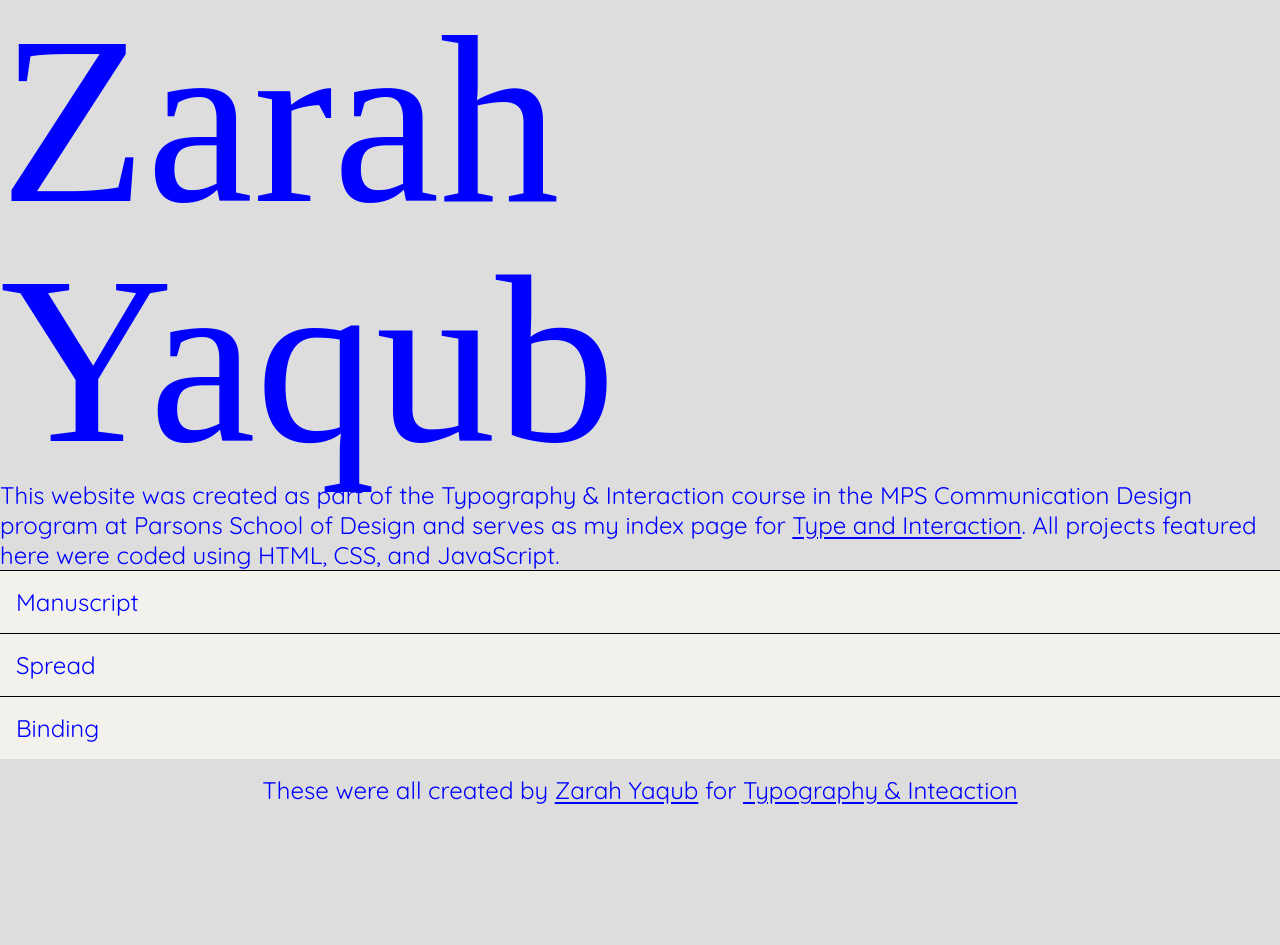
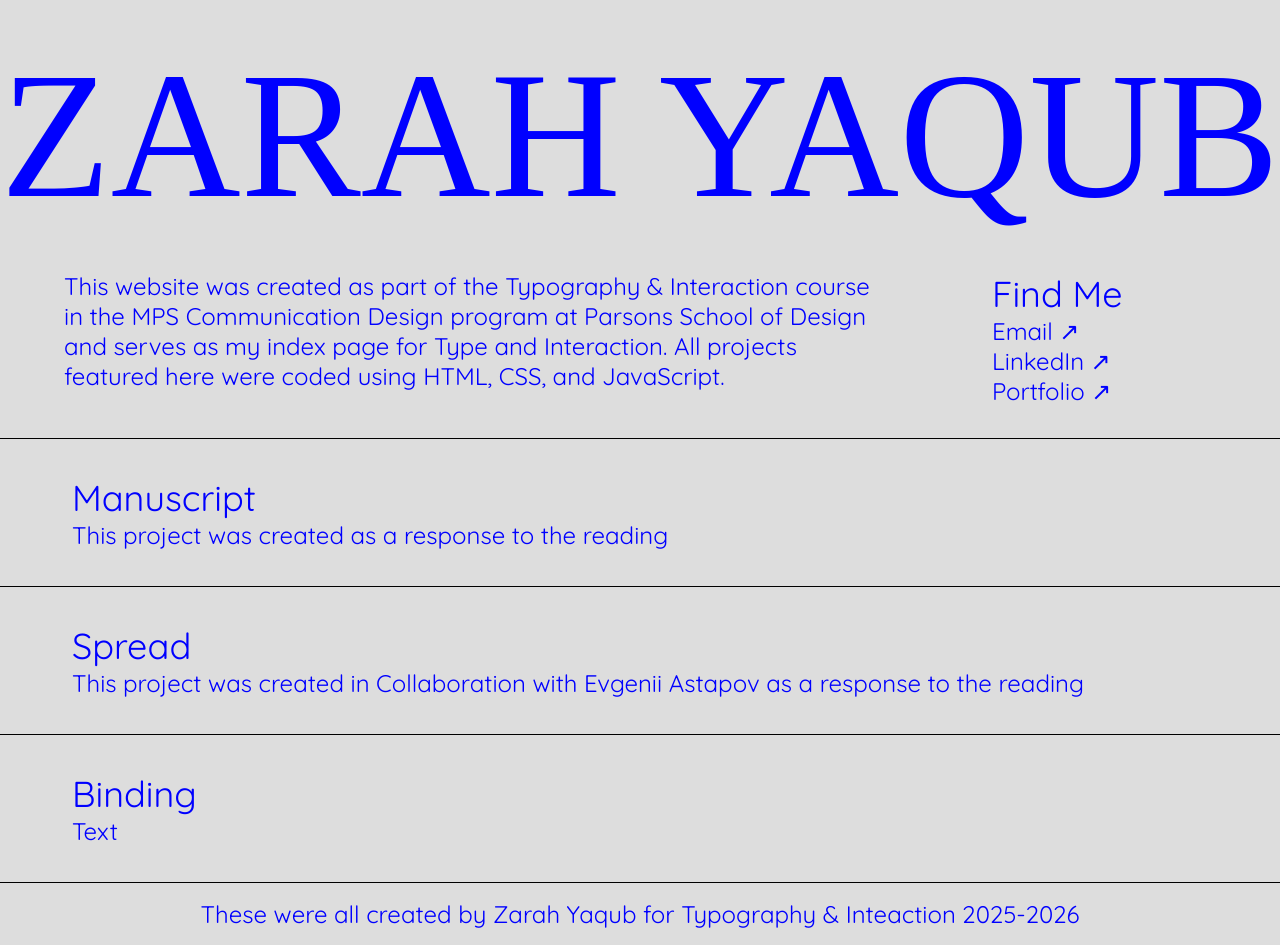
Before and after one commit to Zarah-byte/Zarah-byte.github.io, a plain HTML site: page index.html in a window 1280 px wide. Before the commit the page ends 821 px from the top, so only its background shows below. Drawn offline with Linux system fonts and the light colour scheme; a web font is replaced by a local one.

Commit message:
Revamp index layout and update styles
Restructured index.html to improve semantic layout, added an intro section and navigation links, and enhanced project descriptions. Updated style.css with new font sizing variables, improved flexbox layout for intro and navigation, and refined project list styling for better readability and consistency.

```diff
--- a/index.html
+++ b/index.html
@@ -18,28 +18,50 @@
 </head>
 
 <body>
-	<hgroup>
-		<h1>Zarah<br>Yaqub</h1>
-		<p>This website was created as part of the Typography & Interaction course in the MPS Communication Design program at Parsons School of Design and serves as my index page for <a href="https://typography-interaction-2526.github.io/">Type and Interaction</a>. All projects featured here were coded using HTML, CSS, and JavaScript.</p>
-	</hgroup>
+	<h1>Zarah Yaqub</h1>
+	<section class="intro">
+		<p>This website was created as part of the Typography & Interaction course in the MPS Communication Design
+			program at Parsons School of Design and serves as my index page for <a
+				href="https://typography-interaction-2526.github.io/">Type and Interaction</a>. All projects featured
+			here were coded using HTML, CSS, and JavaScript.</p>
+		<nav class="find_links">
+			<h2>Find Me</h2>
+			<ul>
+				<li><a href="mailto:zarahyaqubdesign@gmail.com">Email ↗</a></li>
+				<li><a href="#">LinkedIn ↗</a></li>
+				<li><a href="#">Portfolio ↗</a></li>
+			</ul>
+		</nav>
+	</section>
 
-	<ul>
+
+	<ul class="projects">
 		<a href="https://zarahyaqub.github.io/Project01_Manuscript/">
-		  <li class="project-1">Manuscript</li>
+			<li class="project-1">
+				<h2>Manuscript</h2>
+				This project was created as a response to the reading
+			</li>
+
 		</a>
-
 		<a href="https://astapable.github.io/Evgenii-X-Zarah/">
-		  <li class="project-2">Spread</li>
+			<li class="project-2">
+				<h2>Spread</h2>
+				<p>This project was created in Collaboration with Evgenii Astapov as a response to the reading</p>
+			</li>
 		</a>
 
 		<a href="https://zarahyaqub.github.io/project3-binding/">
-		  <li class="project-3">Binding</li>
+			<li class="project-3">
+				<h2>Binding</h2>
+				<p>Text
+			</li>
 		</a>
 	</ul>
 </body>
 
 <footer>
-	<p>These were all created by <a href="mailto:zarahyaqubdesign@gmail.com">Zarah Yaqub</a> for <a href="https://typography-interaction-2526.github.io/">Typography & Inteaction</a></p>
+	<p>These were all created by <a href="mailto:zarahyaqubdesign@gmail.com">Zarah Yaqub</a> for <a
+			href="https://typography-interaction-2526.github.io/">Typography & Inteaction 2025-2026</a></p>
 </footer>
 
 </html>
--- a/style.css
+++ b/style.css
@@ -4,56 +4,88 @@
 
 	/* ======FONTS====== */
 	--body-copy: 1.5rem;
-    --heading-copy: calc(var(--body-copy) * 10);
-    --font-body:"Quicksand","helvetica","san-serif";
-    --font-heading:"Gasoek One";
+	--h1-copy: calc(var(--body-copy) * 7.5);
+	--h2-copy: calc(var(--body-copy) * 1.5);
+	--font-body: "Quicksand", "helvetica", "san-serif";
+	--font-heading: "Gasoek One";
 
 	/* ======SPACING====== */
 	--gutter: calc(var(--body-copy) * 1.5);
 }
 
-
-
-body{
+body {
 	font-family: var(--font-body);
 	color: var(--color);
 	background-color: var(--background);
 	font-size: var(--body-copy);
 }
 
-h1{
-    font-family: var(--font-heading);
-    font-size: var(--heading-copy);
-    display: flex;
-    flex-direction: column;
-    line-height: 100%
+h2 {
+	font-size: var(--h2-copy);
 }
 
-a {
+h1 {
+	font-family: var(--font-heading);
+	font-size: var(--h1-copy);
+	width: max-content;
+	text-transform: uppercase;
+	padding-top: 2rem;
+	/* text-align: center; */
+	width: fit-content;
+	margin: 0 auto;
+}
+
+
+.intro {
+	padding: 2rem;
+	display: flex;
+	flex-direction: row;
+	gap: 4rem;
+	align-items: flex-start;
+}
+
+.intro p {
+	padding-left: 2rem;
+	padding-right: 3rem;
+	flex: 1;
+	max-width: 70vw;/* important for text wrapping inside flex */
+}
+
+/* Keep the nav from shrinking or wrapping */
+.find_links {
+	width: 10vw;
+	flex-shrink: 0;
+	white-space: nowrap;
+}
+/* a {
 	text-decoration: underline;
 	text-underline-offset: .2rem;
-}
+} */
 
-ul a {
+ul.projects {
+	border-bottom: solid .05rem black;
+
+a {
 	display: block;
 	text-decoration: none;
 	color: inherit;
-  }
+}}
 
-  ul a li {
+a li {
 	padding: 1rem;
 	cursor: pointer;
 }
 
-li {
-    background-color: #F2F1EC;
+.projects li {
+	/* background-color: #F2F1EC; */
 	padding-top: var(--gutter);
 	padding-bottom: var(--gutter);
 	padding-left: calc(var(--gutter) * 2);
 	padding-right: calc(var(--gutter) * 2);
-    border-top: solid 1.5px black;
+	border-top: solid .05rem black;
 	justify-content: space-between;
 }
+
 
 footer {
 	/* position: fixed; */
```
Lines whose indentation alone changed are shown as unchanged.
